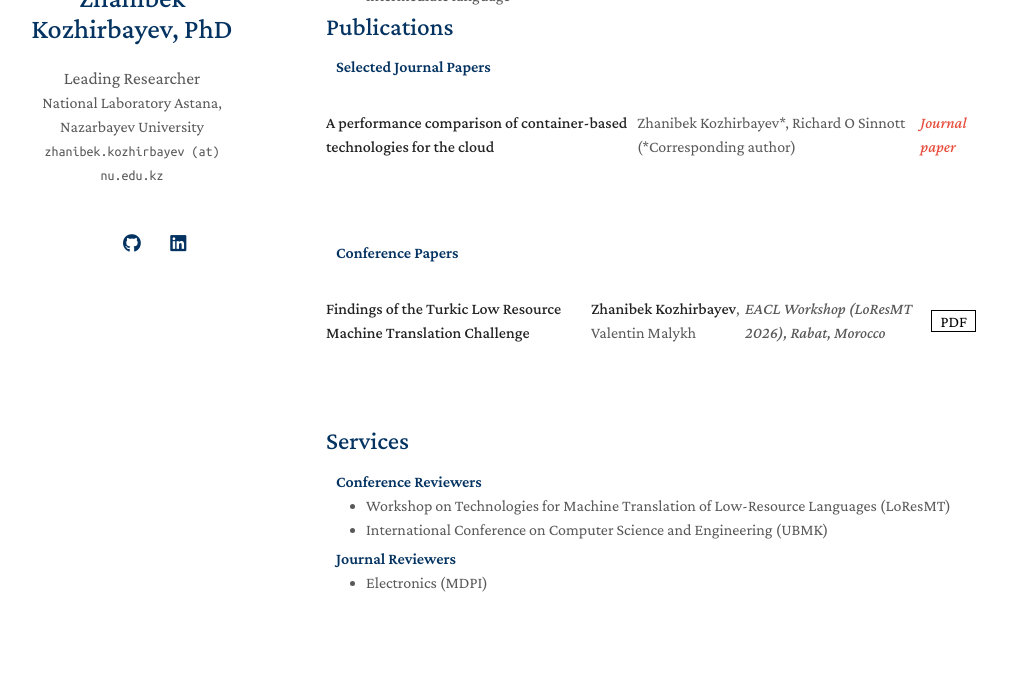
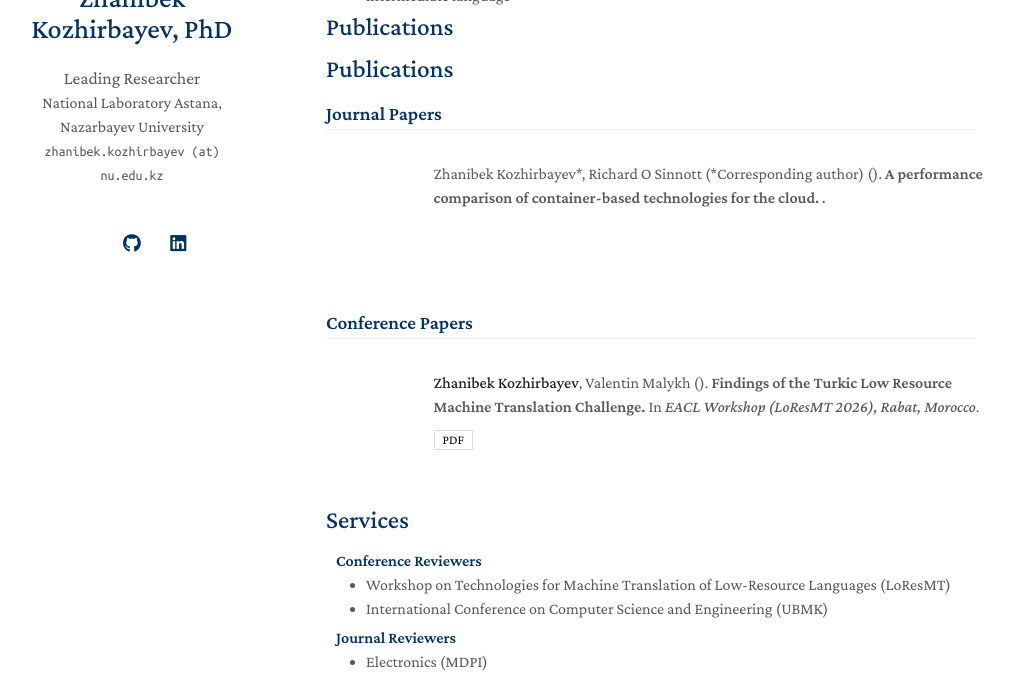
Before and after one commit to zhanibekkm/zhanibekkm.github.io, a Jekyll site: the page built from index.md, in a window 1280 px wide and 900 px high, scrolled down 587 px, cut to the strip 206-900 px from the top of the window. Shown: the whole strip, without its empty margins (144-1158 px from the left). Built offline with Jekyll 4.4.1, drawn with Linux system fonts in a browser that asks for light colours; a style sheet for code colours, icons or effects is not loaded; our own code applies the rules of GitHub Pages for plain Markdown files.

Commit message:
Refactor publications section for improved layout

```diff
--- a/_includes/publications.md
+++ b/_includes/publications.md
@@ -1,57 +1,55 @@
 ## Publications
-<h4 style="margin:0 10px 0;">Selected Journal Papers</h4>
+
+<h2 id="publications" style="margin-bottom: 20px;">Publications</h2>
+
+<h3 style="font-size: 1.2rem; border-bottom: 1px solid #eee; padding-bottom: 5px;">Journal Papers</h3>
 <div class="publications">
-<ol class="bibliography">
+<ol class="bibliography" style="list-style: none; padding-left: 0;">
 {% for link in site.data.publications.journals %}
-<li>
-<div class="pub-row">
-{% if link.image %}
-<img src="{{ link.image }}" class="teaser img-fluid" style="width:100px; margin-right:10px;">
-{% if link.conference_short %} <abbr class="badge">{{ link.conference_short }}</abbr> {% endif %}
-{% endif %}
+  <li style="margin-bottom: 25px;">
+    <div class="row" style="display: flex;">
+      <div class="col-sm-2" style="flex: 0 0 15%; padding-right: 10px;">
+        {% if link.image %}<img src="{{ link.image }}" style="width: 100%; border-radius: 4px; box-shadow: 0 2px 5px rgba(0,0,0,0.1);">{% endif %}
+      </div>
+      <div class="col-sm-10" style="flex: 0 0 85%;">
+        <span class="author">{{ link.authors }}</span>
+        <span class="year">({{ link.year }}).</span>
+        <span class="title" style="font-weight: bold;">{{ link.title }}.</span>
+        <span class="periodical" style="font-style: italic;">{{ link.conference }}.</span>
+        {% if link.doi %}<span class="doi">https://doi.org/{{ link.doi }}</span>{% endif %}
 
-<div class="title"><strong>{{ link.title }}</strong></div>
-<div class="author">{{ link.authors }}</div>
-<div class="periodical"><em>{{ link.conference }}</em></div>
-
-<div class="links">
-  {% if link.pdf %} <a href="{{ link.pdf }}" class="btn btn-sm">PDF</a> {% endif %}
-  {% if link.code %} <a href="{{ link.code }}" class="btn btn-sm">Code</a> {% endif %}
-  {% if link.bibtex %} <a href="{{ link.bibtex }}" class="btn btn-sm">BibTex</a> {% endif %}
-  {% if link.notes %} <i style="color:#e74d3c">{{ link.notes }}</i> {% endif %}
-</div>
-</div>
-</li>
-
-
+        <div class="links" style="margin-top: 8px;">
+          {% if link.pdf %}<a href="{{ link.pdf }}" class="btn btn-sm" style="border: 1px solid #ddd; padding: 2px 8px; font-size: 0.8rem;">PDF</a>{% endif %}
+          {% if link.code %}<a href="{{ link.code }}" class="btn btn-sm" style="border: 1px solid #ddd; padding: 2px 8px; font-size: 0.8rem;">Code</a>{% endif %}
+        </div>
+      </div>
+    </div>
+  </li>
 {% endfor %}
 </ol>
 </div>
 
-<h4 style="margin:0 10px 0;">Conference Papers</h4>
+<h3 style="font-size: 1.2rem; border-bottom: 1px solid #eee; padding-bottom: 5px; margin-top: 40px;">Conference Papers</h3>
 <div class="publications">
-<ol class="bibliography">
+<ol class="bibliography" style="list-style: none; padding-left: 0;">
 {% for link in site.data.publications.conferences %}
-<li>
-<div class="pub-row">
-{% if link.image %}
-<img src="{{ link.image }}" class="teaser img-fluid" style="width:100px; margin-right:10px;">
-{% if link.conference_short %} <abbr class="badge">{{ link.conference_short }}</abbr> {% endif %}
-{% endif %}
+  <li style="margin-bottom: 25px;">
+    <div class="row" style="display: flex;">
+      <div class="col-sm-2" style="flex: 0 0 15%; padding-right: 10px;">
+        {% if link.image %}<img src="{{ link.image }}" style="width: 100%; border-radius: 4px;">{% endif %}
+      </div>
+      <div class="col-sm-10" style="flex: 0 0 85%;">
+        <span class="author">{{ link.authors }}</span>
+        <span class="year">({{ link.year }}).</span>
+        <span class="title" style="font-weight: bold;">{{ link.title }}.</span>
+        In <span class="periodical" style="font-style: italic;">{{ link.conference }}</span>.
 
-<div class="title"><strong>{{ link.title }}</strong></div>
-<div class="author">{{ link.authors }}</div>
-<div class="periodical"><em>{{ link.conference }}</em></div>
-
-<div class="links">
-  {% if link.pdf %} <a href="{{ link.pdf }}" class="btn btn-sm">PDF</a> {% endif %}
-  {% if link.code %} <a href="{{ link.code }}" class="btn btn-sm">Code</a> {% endif %}
-  {% if link.bibtex %} <a href="{{ link.bibtex }}" class="btn btn-sm">BibTex</a> {% endif %}
-</div>
-</div>
-</li>
-
-
+        <div class="links" style="margin-top: 8px;">
+          {% if link.pdf %}<a href="{{ link.pdf }}" class="btn btn-sm" style="border: 1px solid #ddd; padding: 2px 8px; font-size: 0.8rem;">PDF</a>{% endif %}
+        </div>
+      </div>
+    </div>
+  </li>
 {% endfor %}
 </ol>
 </div>
```
